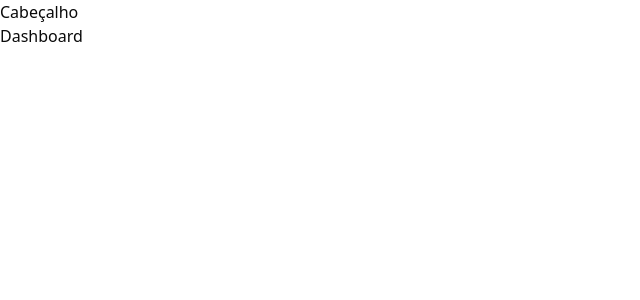
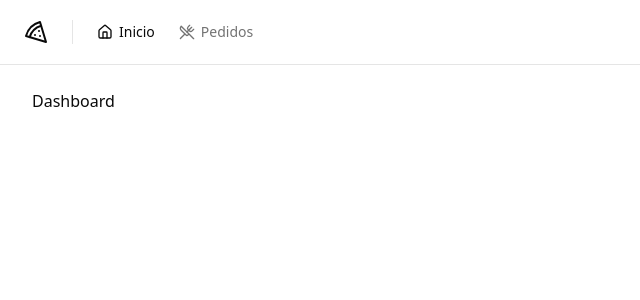
Before and after one commit to AlanRehfeldt/Rocketseat_IgniteReact-04_pizza_shop, a React (Vite) app: page / in a window 1280 px wide. Shown: the top 300 px of the page, without its empty margins (0-640 px from the left). Built offline with nearby package versions, Linux system fonts and the light colour scheme.

Commit message:
layput do app com cabecalho

```diff
--- a/package.json
+++ b/package.json
@@ -12,6 +12,7 @@
   "dependencies": {
     "@hookform/resolvers": "^3.3.4",
     "@radix-ui/react-label": "^2.0.2",
+    "@radix-ui/react-separator": "^1.0.3",
     "@radix-ui/react-slot": "^1.0.2",
     "class-variance-authority": "^0.7.0",
     "clsx": "^2.1.0",
--- /dev/null
+++ b/src/components/header.tsx
@@ -0,0 +1,26 @@
+import { Home, Pizza, UtensilsCrossed } from 'lucide-react'
+
+import { NavLink } from './nav-link'
+import { Separator } from './ui/separator'
+
+export function Header() {
+  return (
+    <div className="border-b">
+      <div className="flex h-16 items-center gap-6 px-6">
+        <Pizza className="h-6 w-6" />
+        <Separator orientation="vertical" className="h-6" />
+
+        <nav className="flex items-center space-x-4 lg:space-x-6">
+          <NavLink to="/">
+            <Home className="h-4 w-4" />
+            Inicio
+          </NavLink>
+          <NavLink to="/orders">
+            <UtensilsCrossed className="h-4 w-4" />
+            Pedidos
+          </NavLink>
+        </nav>
+      </div>
+    </div>
+  )
+}
--- /dev/null
+++ b/src/components/nav-link.tsx
@@ -0,0 +1,15 @@
+import { Link, LinkProps, useLocation } from 'react-router-dom'
+
+export type NavLinkProps = LinkProps
+
+export function NavLink(props: NavLinkProps) {
+  const { pathname } = useLocation()
+
+  return (
+    <Link
+      data-current={pathname === props.to}
+      className="flex items-center gap-1.5 text-sm font-medium text-muted-foreground hover:text-foreground data-[current=true]:text-foreground"
+      {...props}
+    />
+  )
+}
--- /dev/null
+++ b/src/components/ui/separator.tsx
@@ -0,0 +1,29 @@
+import * as React from "react"
+import * as SeparatorPrimitive from "@radix-ui/react-separator"
+
+import { cn } from "@/lib/utils"
+
+const Separator = React.forwardRef<
+  React.ElementRef<typeof SeparatorPrimitive.Root>,
+  React.ComponentPropsWithoutRef<typeof SeparatorPrimitive.Root>
+>(
+  (
+    { className, orientation = "horizontal", decorative = true, ...props },
+    ref
+  ) => (
+    <SeparatorPrimitive.Root
+      ref={ref}
+      decorative={decorative}
+      orientation={orientation}
+      className={cn(
+        "shrink-0 bg-border",
+        orientation === "horizontal" ? "h-[1px] w-full" : "h-full w-[1px]",
+        className
+      )}
+      {...props}
+    />
+  )
+)
+Separator.displayName = SeparatorPrimitive.Root.displayName
+
+export { Separator }
--- a/src/pages/_layouts/app.tsx
+++ b/src/pages/_layouts/app.tsx
@@ -1,10 +1,12 @@
 import { Outlet } from 'react-router-dom'
+
+import { Header } from '@/components/header'
 
 export function AppLayput() {
   return (
-    <div>
-      <h1>Cabeçalho</h1>
-      <div>
+    <div className="flex min-h-screen flex-col antialiased">
+      <Header />
+      <div className="flex flex-1 flex-col gap-4 p-8 pt-6">
         <Outlet />
       </div>
     </div>
--- a/src/pages/_layouts/auth.tsx
+++ b/src/pages/_layouts/auth.tsx
@@ -3,7 +3,7 @@
 
 export function AuthLayput() {
   return (
-    <div className="grid min-h-screen grid-cols-2">
+    <div className="grid min-h-screen grid-cols-2 antialiased">
       <div className="flex h-full flex-col justify-between border-r border-foreground/5 bg-muted p-10 text-muted-foreground">
         <div className="flex items-center gap-3 text-lg text-foreground">
           <Pizza className="h-5 w-5" />
--- a/src/pages/auth/sign-up.tsx
+++ b/src/pages/auth/sign-up.tsx
@@ -28,7 +28,6 @@
 
   async function handleSignUp(data: SignUpForm) {
     try {
-      console.log(data)
       await new Promise((resolve) => setTimeout(resolve, 2000))
       toast.success('Restaurante cadastrado com sucesso.', {
         action: {
```
Also changed, not shown: .eslintrc.json, 1 other file (tests, documents, lock files or other folders).
